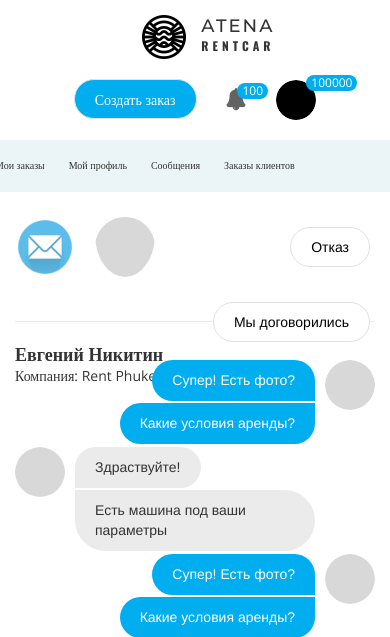
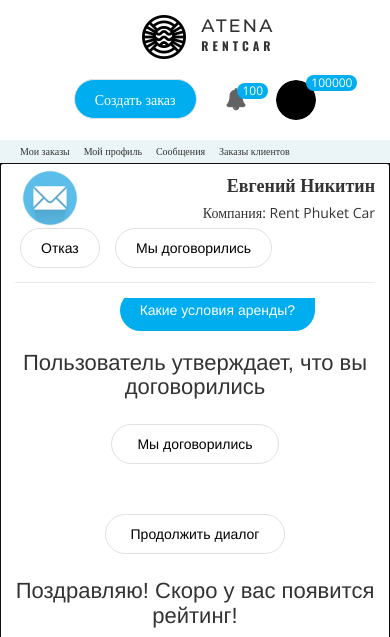
Before and after one commit to 111cloudstrife/Atena, a PHP site: page /msg.html in a window 390 px wide. Shown: the top 637 px of the page. Run offline with PHP 8.4, Linux system fonts and the light colour scheme; some libraries are stand-ins or nearby versions.

Commit message:
adaptive

```diff
--- a/css/style.css
+++ b/css/style.css
@@ -110,9 +110,14 @@ sub{position:absolute; top:0; left:100%; margin: -5px -10px; min-width:16px; hei
 	.msgfull{width:100% !important;}
 }
 @media (max-width: 640px){
-	.msg_head {height: 130px;}
-	.msg_head h3{clear: both; padding: 0;}
-	.msg_head > img{padding: 25px 20px 0;}
+	.msg_head {height: 120px;}
+	.msg_head h3{position: absolute; right: 0; top: 10px;padding: 0;}
+	.msg_head h5{position: absolute; right: 0; top: 40px;}
+	.msg_trigger{width: 60px; top: 5px; left: 20px; z-index: 2; position: absolute;}
+	.msg_head > img{display: none;}
+
+	.msg_head .npd button{position:absolute; margin: 65px 5px;}
+	.msg_head .npd button:nth-of-type(2) {position: absolute; margin: 65px 0 0 100px;}
 }
 
 	[data-msg]{display:none;}
@@ -279,14 +284,27 @@ sub{position:absolute; top:0; left:100%; margin: -5px -10px; min-width:16px; hei
 	.social{margin:15px auto;}
 	.menu+*, #top{padding:100px 0 0 !important;}
 }
-@media(max-width: 700px){
+@media(max-width: 768px){
 	.menu+*, #top{padding:140px 0 0 !important;}
 	.msglist .msg_head{height:80px;}
 	.msglist.active{left: 20%;}
-	.menu_line ul li {margin: 0 10px; font: 10px/50px 'Open Sans';
+	.menu_line ul li {margin: 0 5px; font: 10px/20px 'Open Sans';}
+	.menu_line ul {margin: 0px 15px;}
+	.msg_list h3 i {display: block; padding: 10px 50px 0; color: #ccc; font: italic 13px 'Open Sans';}
+}
+@media(max-width: 640px){
+	.msg_list > img {float: none; padding: 0; display: block; margin: 0 auto;}
+	.msg_list h3 {text-align: center;}
+	.msg_list h3 i {float: none;}
+	.msg_list h5 {text-align: center;}
 }
 
 @media(max-width:360px){
-	.menu+*, #top{padding:180px 0 0 !important;}
+	.menu+*, #top{padding:140px 0 0 !important;}
 	.menu-logo img, .menu-rent img{padding-left:5%; padding-right:5px;}
 }
+@media(min-width:1024px){
+	.msgfull{padding: 0; border-left: 1px solid #eee;}
+	.msg_history{padding:0 15px;}
+	.msg_head + div {margin: 0 15px;}
+}
--- a/msg.html
+++ b/msg.html
@@ -79,7 +79,7 @@ $('.notifications').toggleClass('active');
 }
 </script>
 
-<section id="msg">
+<section id="msg" tabindex='1'>
 <div class="container">
 <div class="row">
 	<div class="col-sm-5 npd msglist">
@@ -288,6 +288,9 @@ var list_id = $(this).attr('data-msg-list');
 $('[data-msg-list],[data-msg]').removeClass('active');
 $('[data-msg-list='+list_id+'],[data-msg='+list_id+']').addClass('active');
 });
+
+$('.msg_history').scrollTop($('.msg_history')[0].scrollHeight);
+document.getElementById('msg').focus();
 </script>
 
 </body>
```
